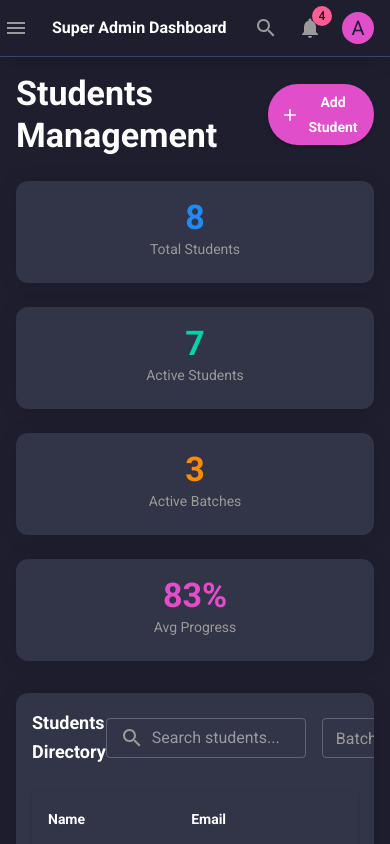
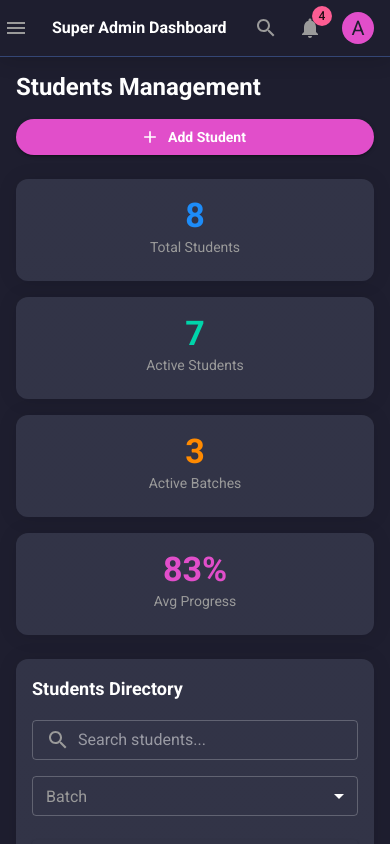
Before and after one commit to Sakshisonoli/lms-admin-dashboard, a React (Create React App) app: page /team/students in a window 390 px wide. Shown: the top 844 px of the page. Built offline with nearby package versions, Linux system fonts and the light colour scheme.

Commit message:
Update: Made the student page mobile friendly

```diff
--- a/src/pages/Students.js
+++ b/src/pages/Students.js
@@ -49,8 +49,15 @@ function Students() {
 
   return (
     <Box>
-      <Box sx={{ display: 'flex', justifyContent: 'space-between', alignItems: 'center', mb: 3 }}>
-        <Typography variant="h4" sx={{ color: '#ffffff', fontWeight: 'bold' }}>
+      <Box sx={{
+        display: 'flex',
+        flexDirection: { xs: 'column', sm: 'row' },
+        justifyContent: 'space-between',
+        alignItems: { xs: 'flex-start', sm: 'center' },
+        mb: 3,
+        gap: 2,
+      }}>
+        <Typography variant="h4" sx={{ color: '#ffffff', fontWeight: 'bold', fontSize: { xs: '1.5rem', sm: '2rem' } }}>
           Students Management
         </Typography>
         <Button
@@ -59,6 +66,7 @@ function Students() {
           sx={{
             backgroundColor: '#e14eca',
             '&:hover': { backgroundColor: '#c73aa8' },
+            width: { xs: '100%', sm: 'auto' },
           }}
         >
           Add Student
@@ -66,7 +74,7 @@ function Students() {
       </Box>
 
       {/* Stats Cards */}
-      <Grid container spacing={3} sx={{ mb: 4 }}>
+      <Grid container spacing={{ xs: 2, sm: 3 }} sx={{ mb: { xs: 3, sm: 4 } }}>
         <Grid item xs={12} sm={6} md={3}>
           <Card>
             <CardContent sx={{ textAlign: 'center' }}>
@@ -119,11 +127,16 @@ function Students() {
 
       <Card>
         <CardContent>
-          <Box sx={{ display: 'flex', justifyContent: 'space-between', alignItems: 'center', mb: 3 }}>
-            <Typography variant="h6" sx={{ color: '#ffffff' }}>
+          <Box sx={{ mb: 3 }}>
+            <Typography variant="h6" sx={{ color: '#ffffff', mb: 2 }}>
               Students Directory
             </Typography>
-            <Box sx={{ display: 'flex', gap: 2 }}>
+            <Box sx={{
+              display: 'flex',
+              flexDirection: { xs: 'column', sm: 'row' },
+              gap: 2,
+              alignItems: { xs: 'stretch', sm: 'center' },
+            }}>
               <TextField
                 placeholder="Search students..."
                 InputProps={{
@@ -134,9 +147,9 @@ function Students() {
                   ),
                 }}
                 size="small"
-                sx={{ minWidth: 200 }}
+                sx={{ flex: { xs: 1, sm: 'auto' }, minWidth: { sm: 200 } }}
               />
-              <FormControl size="small" sx={{ minWidth: 120 }}>
+              <FormControl size="small" sx={{ flex: { xs: 1, sm: 'auto' }, minWidth: { xs: '100%', sm: 120 } }}>
                 <InputLabel sx={{ color: '#9a9a9a' }}>Batch</InputLabel>
                 <Select label="Batch" defaultValue="">
                   <MenuItem value="">All Batches</MenuItem>
@@ -148,8 +161,8 @@ function Students() {
             </Box>
           </Box>
 
-          <TableContainer component={Paper} sx={{ backgroundColor: '#27293d' }}>
-            <Table>
+          <TableContainer component={Paper} sx={{ backgroundColor: '#27293d', overflowX: 'auto' }}>
+            <Table sx={{ minWidth: { xs: 650, sm: 'auto' } }}>
               <TableHead>
                 <TableRow>
                   <TableCell sx={{ color: '#ffffff', fontWeight: 'bold' }}>Name</TableCell>
```
